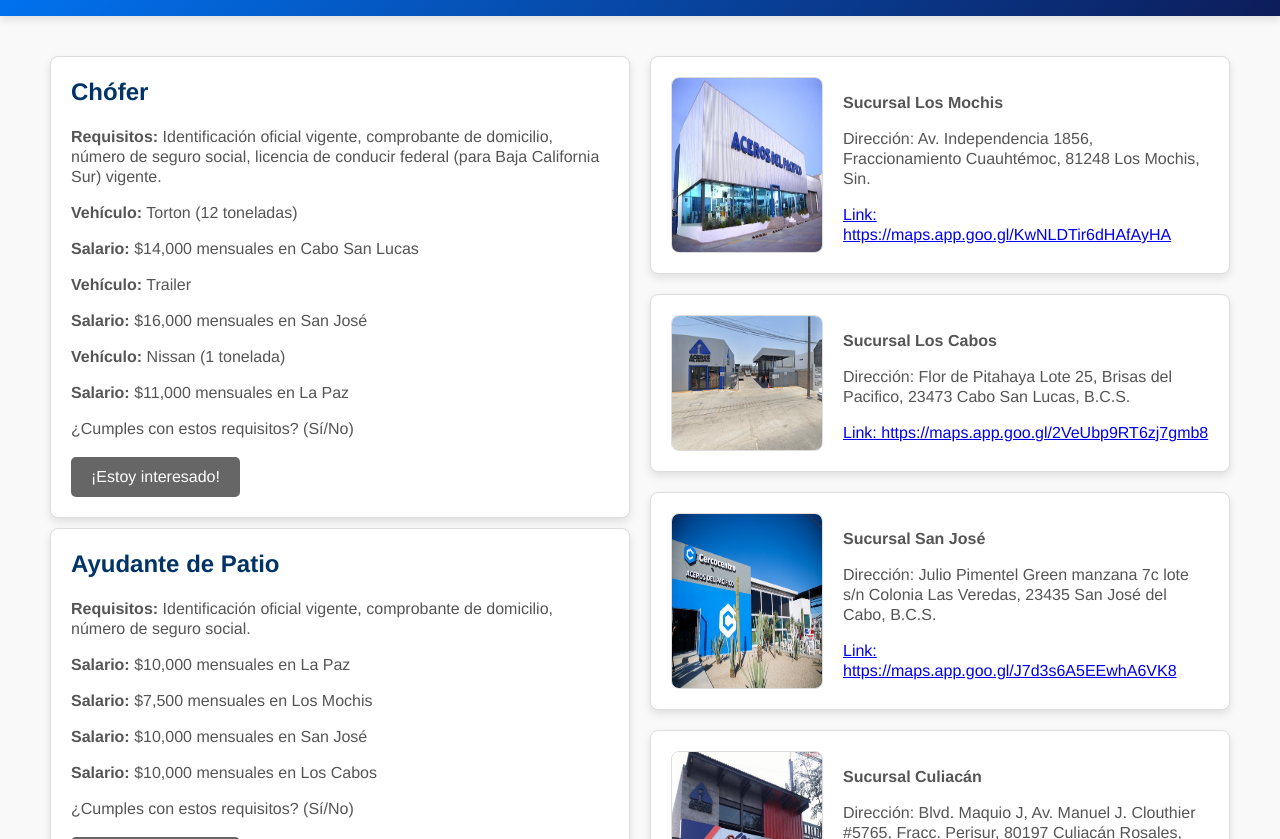
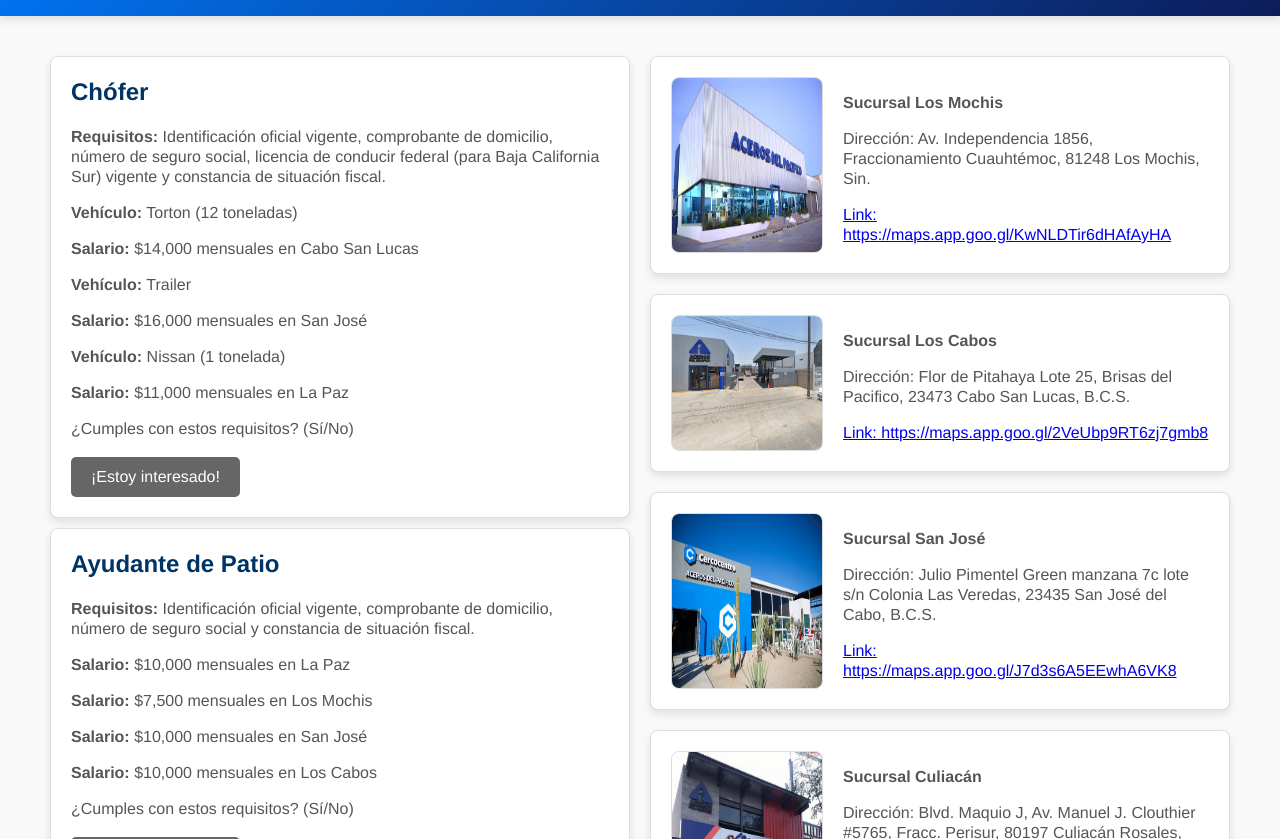
Before and after one commit to Jorge200118/reclutamientoacerosdelpacifico, a plain HTML site: page Index.html in a window 1280 px wide. Shown: the part 400-1239 px from the top of the page. Drawn offline with Linux system fonts and the light colour scheme.

Commit message:
Update Index.html

```diff
--- a/Index.html
+++ b/Index.html
@@ -329,7 +329,7 @@
         <div class="vacantes">
             <div class="vacante">
                 <h2>Chófer</h2>
-                <p><strong>Requisitos:</strong> Identificación oficial vigente, comprobante de domicilio, número de seguro social, licencia de conducir federal (para Baja California Sur) vigente.</p>
+                <p><strong>Requisitos:</strong> Identificación oficial vigente, comprobante de domicilio, número de seguro social, licencia de conducir federal (para Baja California Sur) vigente y constancia de situación fiscal.</p>
                 <p><strong>Vehículo:</strong> Torton (12 toneladas)</p>
                 <p><strong>Salario:</strong> $14,000 mensuales en Cabo San Lucas</p>
                 <p><strong>Vehículo:</strong> Trailer</p>
@@ -346,7 +346,7 @@
             </div>
             <div class="vacante">
                 <h2>Ayudante de Patio</h2>
-                <p><strong>Requisitos:</strong> Identificación oficial vigente, comprobante de domicilio, número de seguro social.</p>
+                <p><strong>Requisitos:</strong> Identificación oficial vigente, comprobante de domicilio, número de seguro social y constancia de situación fiscal.</p>
                 <p><strong>Salario:</strong> $10,000 mensuales en La Paz</p>
                 <p><strong>Salario:</strong> $7,500 mensuales en Los Mochis</p>
                 <p><strong>Salario:</strong> $10,000 mensuales en San José</p>
```
